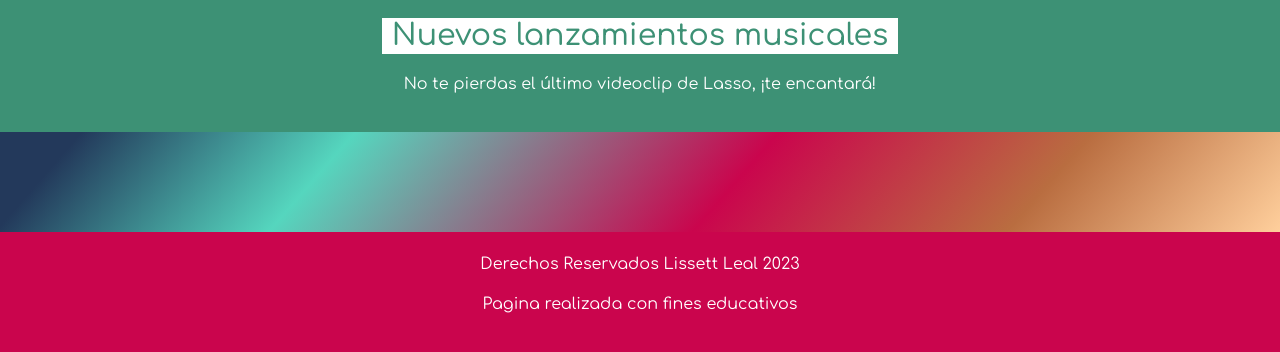
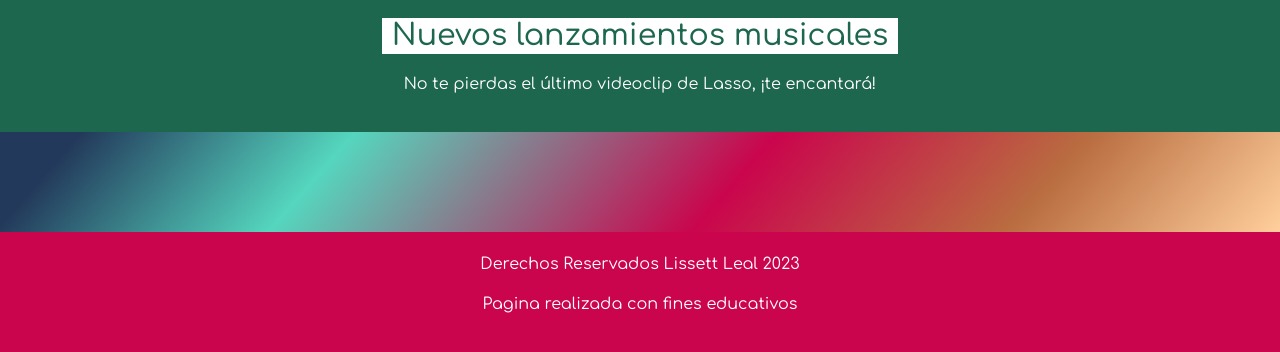
Before and after one commit to lissleal/lassoverse2, a website: page index.html in a window 1280 px wide. Shown: the part 784-1136 px from the top of the page. Drawn offline with nearby package versions, Linux system fonts and the light colour scheme.

Commit message:
cambie colores para accesibilidad

```diff
--- a/assets/scss/_reset.scss
+++ b/assets/scss/_reset.scss
@@ -4,7 +4,7 @@ $color_fondo_claro: #FFCF9C;
 $color_fondo_terceario:  #B96D40;
 $color_letras: white;
 $color_fondo_oscuro: rgb(35,57,91);
-$color_principal: rgb(61, 145, 117);
+$color_principal: rgb(30, 103, 79);
 $color_secundario: #ca054d;
 
 * {
```
Also changed, not shown: assets/css/main.css.
